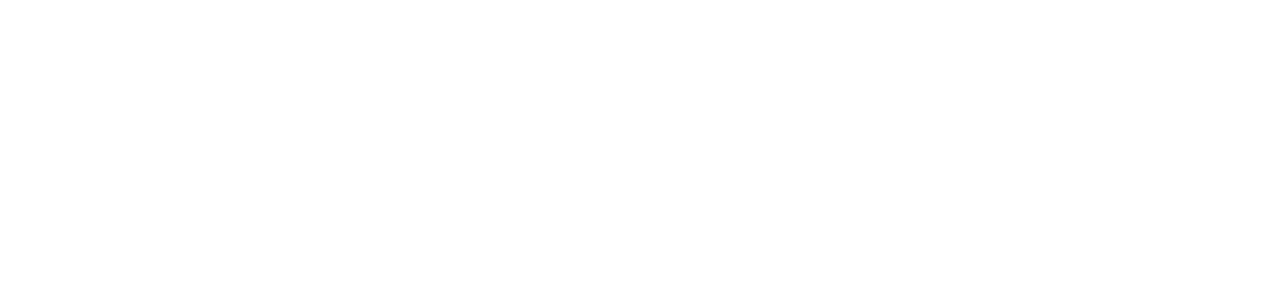
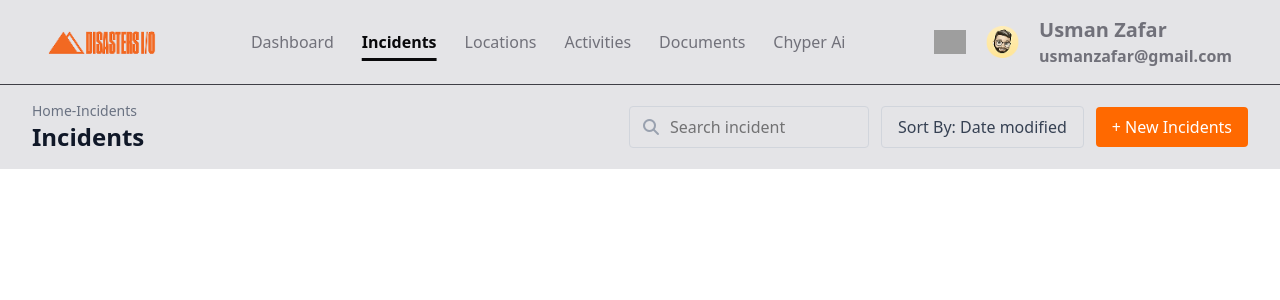
Before and after one commit to hasan9878/React-js-2, a React (Vite) app: page /Incidents in a window 1280 px wide. Before the commit this address had no page. Shown: the top 300 px of the page. Built offline with nearby package versions, Linux system fonts and the light colour scheme; grey boxes are pictures that could not be loaded.

Commit message:
Incidents Herolayout section

```diff
--- a/src/App.jsx
+++ b/src/App.jsx
@@ -5,6 +5,7 @@
 import HeroLayout from './Components/Herolayout'
 import Hero from './Components/Hero'
 import Dashbord from './Components/Dashbord'
+import Incidents from './Components/Incidents'
 
 
 
@@ -18,6 +19,8 @@
 
         <Route path="" element={<HeroLayout />}>
         <Route path="/" element={<Dashbord />} />
+        <Route path="/Incidents" element={<Incidents />} />
+
 
         </Route>
 
--- /dev/null
+++ b/src/Components/Incidents.jsx
@@ -0,0 +1,19 @@
+import React from 'react'
+import Hero from './Hero';
+
+
+
+
+
+function Incidents() {
+
+
+  return (
+   <>
+   <Hero title="Home-Incidents" subtitle="Incidents" buttontext="+ New Incidents" buttonLink="/Incidents/IncidentsStep2"/>
+
+   </>
+  )
+}
+
+export default Incidents;
```
